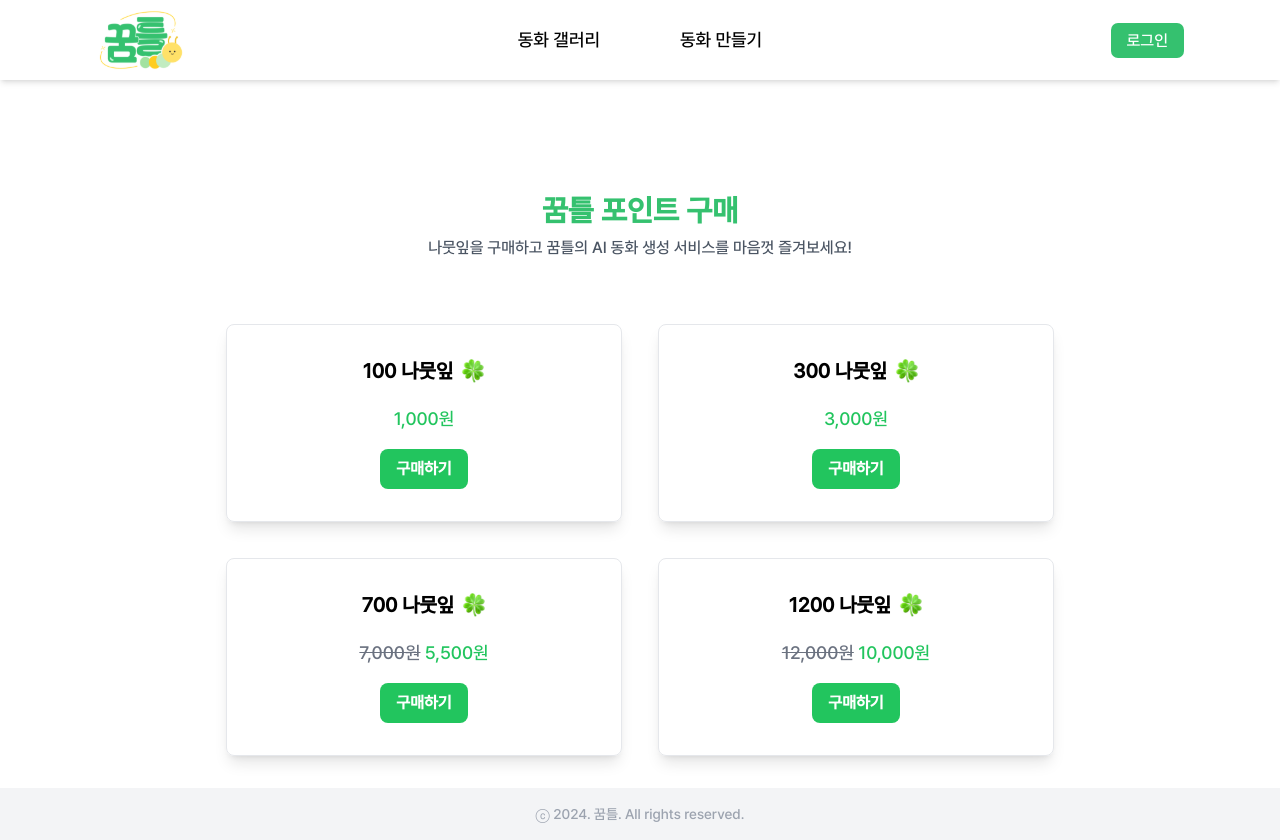
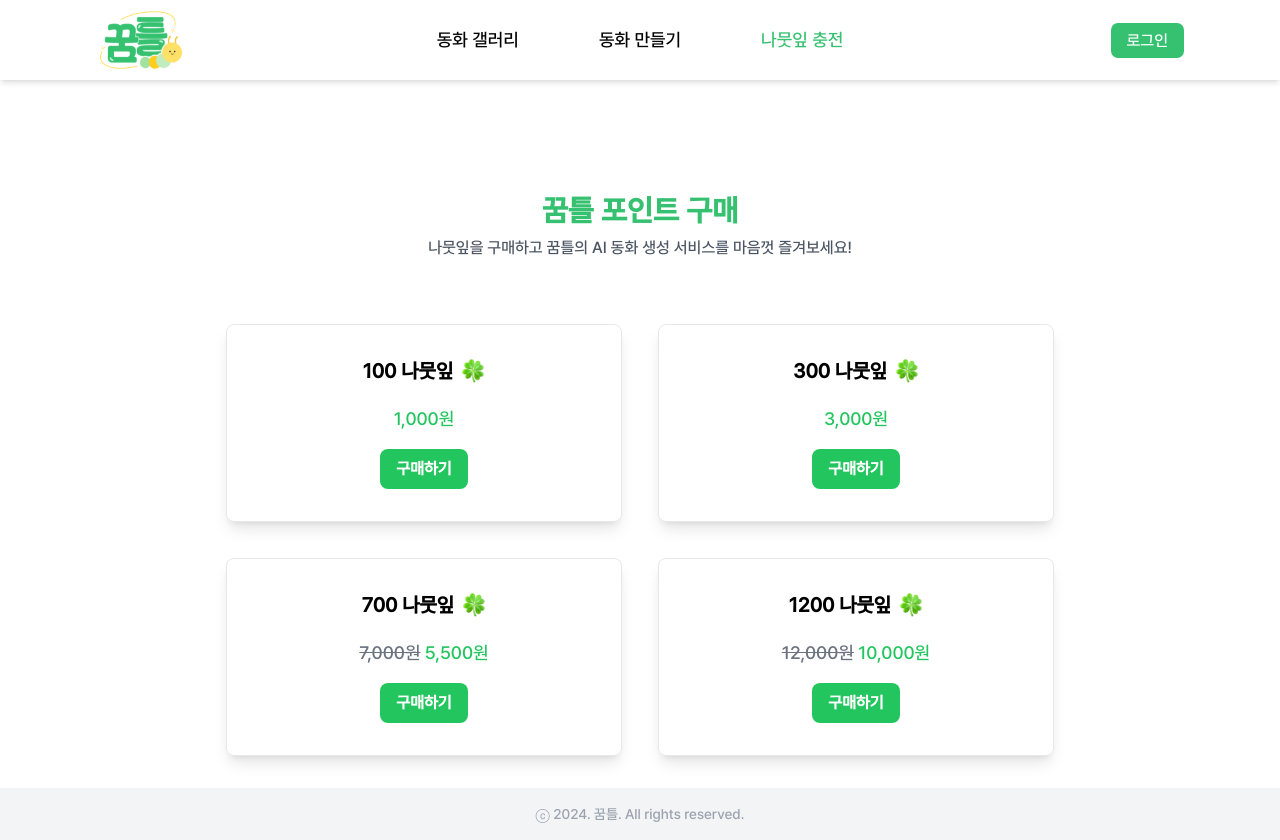
Before and after one commit to dddp014/dream-twist-fe, a Next.js app: page /pay in a window 1280 px wide. Built offline with nearby package versions, Linux system fonts and the light colour scheme; no server answers; what @xpd/tailwind-3dtransforms would draw is missing.

Commit message:
✨ Feat: 네브바 결제 페이지 추가

```diff
--- a/src/app/pay/page.tsx
+++ b/src/app/pay/page.tsx
@@ -11,7 +11,7 @@ Date        Author   Status    Description
 
 'use client';
 
-import { useState } from 'react';
+import { useState, useEffect } from 'react';
 import { loadTossPayments } from '@tosspayments/payment-sdk';
 
 // 결제 요청 옵션 타입을 정의한다
@@ -29,12 +29,22 @@ interface TossPayments {
 
 const Page: React.FC = () => {
     const [isLoading, setIsLoading] = useState(false);
+    const [userName, setUserName] = useState<string | null>(null);
+
+    useEffect(() => {
+        const storedUserName = localStorage.getItem('nickname');
+        setUserName(storedUserName);
+    }, []);
 
     const handleClick = async (
         amount: number,
         orderName: string,
         addPoint: number
     ) => {
+        if (!userName) {
+            window.location.href = '/login';
+            return;
+        }
         if (isLoading) return; // 중복 요청 방지
         try {
             setIsLoading(true);
--- a/src/components/layout/Nav.tsx
+++ b/src/components/layout/Nav.tsx
@@ -32,6 +32,7 @@ export default function Nav() {
     });
     const [isAuth, setIsAuth] = useState(false);
 
+    const isPay = pathname.startsWith('/pay');
     const isBuild = pathname.startsWith('/buildstory');
     const isMain = pathname === '/';
 
@@ -180,6 +181,12 @@ export default function Nav() {
                     >
                         동화 만들기
                     </Link>
+                    <Link
+                        href="/pay"
+                        className={`hover:text-main cursor-pointer ${isPay ? 'text-main' : ''}`}
+                    >
+                        나뭇잎 충전
+                    </Link>
                 </div>
             </div>
 
```
